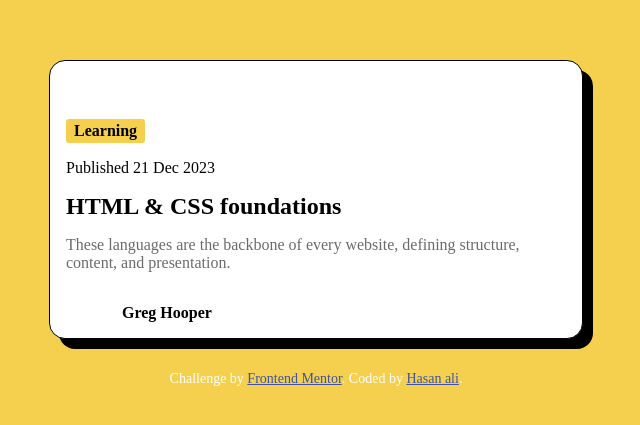
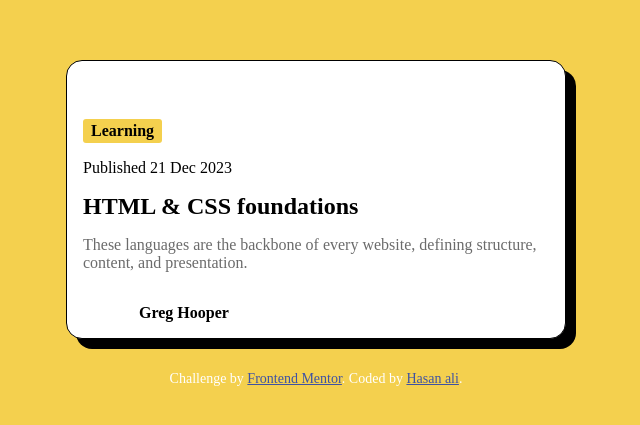
Before and after one commit to hasanewone-bot/Blog-preview-card, a plain HTML site: page index.html in a window 1280 px wide. Shown: the part 177-602 px from the top of the page, without its empty margins (324-964 px from the left). Drawn offline with Linux system fonts and the light colour scheme.

Commit message:
Update index.css

```diff
--- a/index.css
+++ b/index.css
@@ -1,7 +1,7 @@
 *{
     /* padding: 0; */
     margin: 0;
-    box-sizing: border;
+    box-sizing: border-box;
 }
 
 @font-face {
@@ -85,4 +85,5 @@ body{
 }
 .attribution a {
      color: hsl(228, 45%, 44%);
+
  }
```
